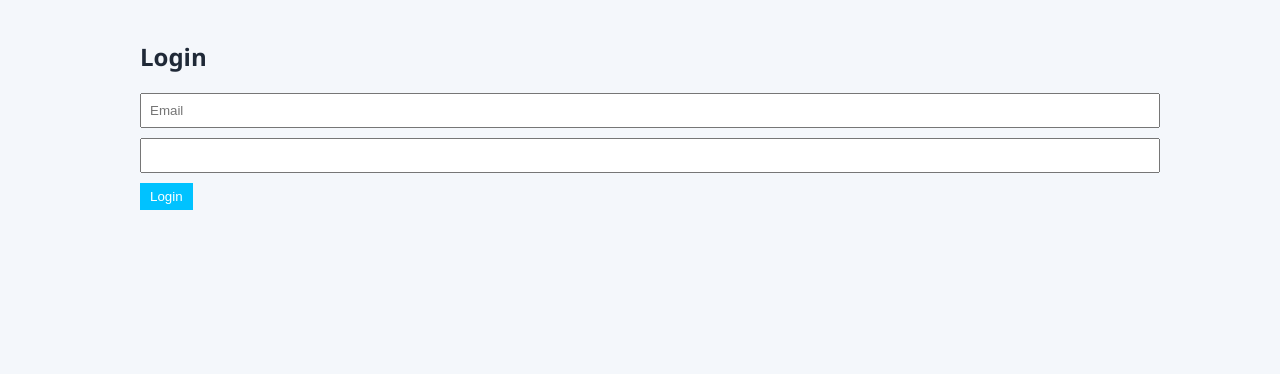
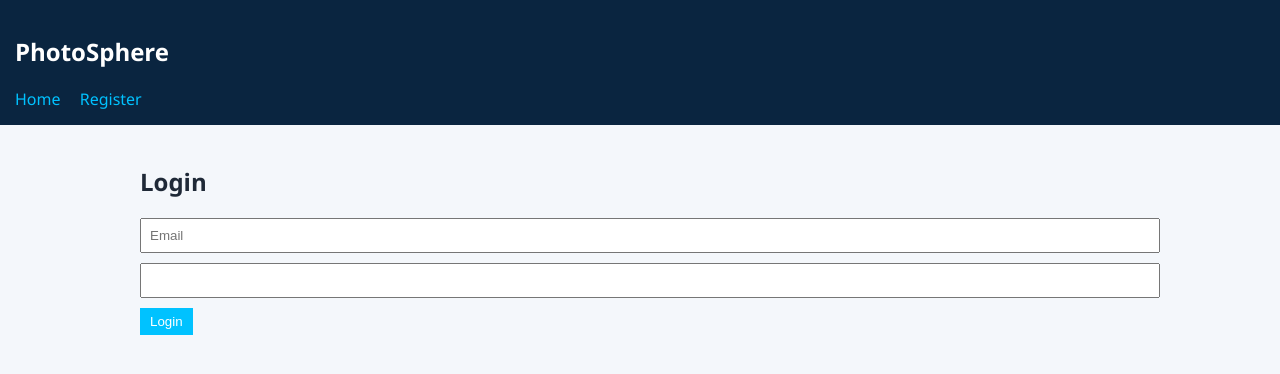
Before and after one commit to Tony-Amos/PhotoShare_Frontend, a website: page login.html in a window 1280 px wide. Drawn offline with Linux system fonts and the light colour scheme.

Commit message:
Add header and navigation to login.html

```diff
--- a/login.html
+++ b/login.html
@@ -1,6 +1,13 @@
 
 <!DOCTYPE html>
 <html><head><title>Login</title><link rel="stylesheet" href="style.css"></head>
+<header>
+  <h2>PhotoSphere</h2>
+  <nav>
+    <a href="index.html">Home</a>
+    <a href="register.html">Register</a>
+  </nav>
+</header>
 <body><div class="container">
 <h2>Login</h2>
 <input id="email" placeholder="Email">
```
